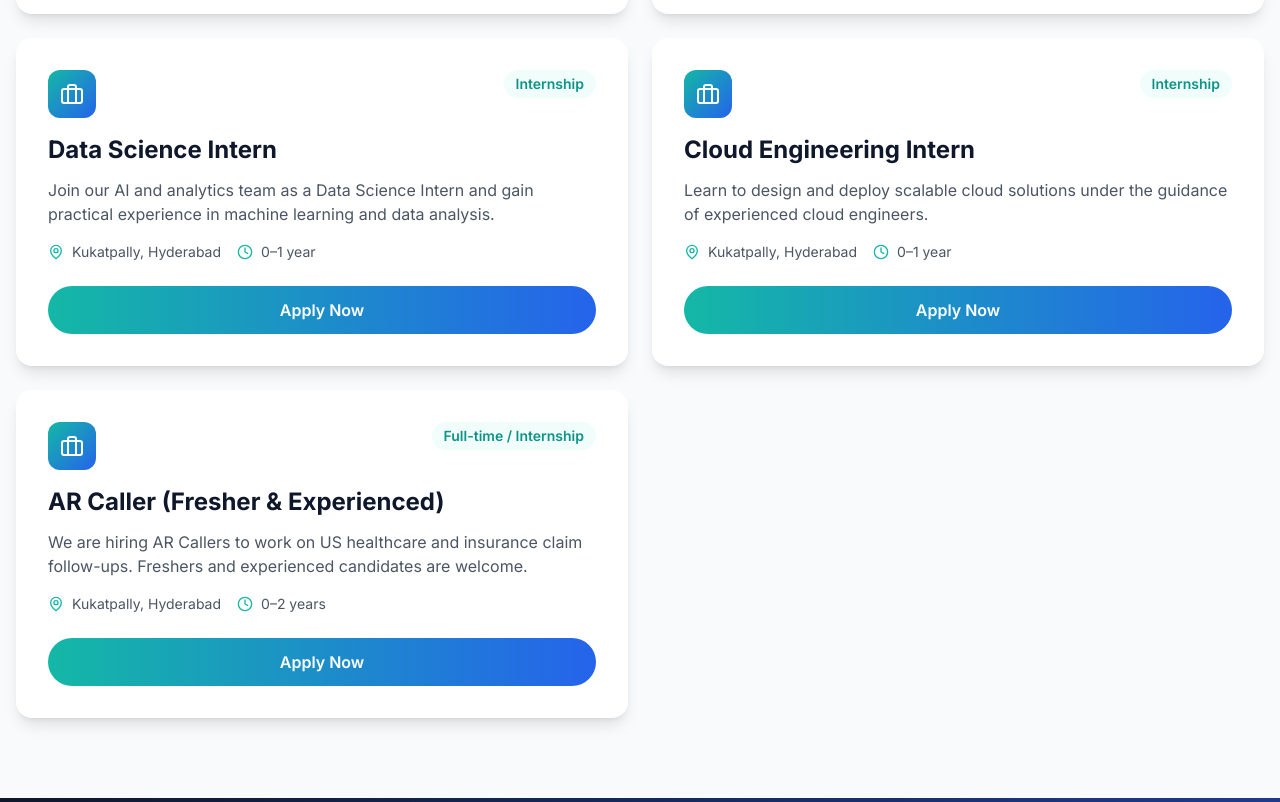
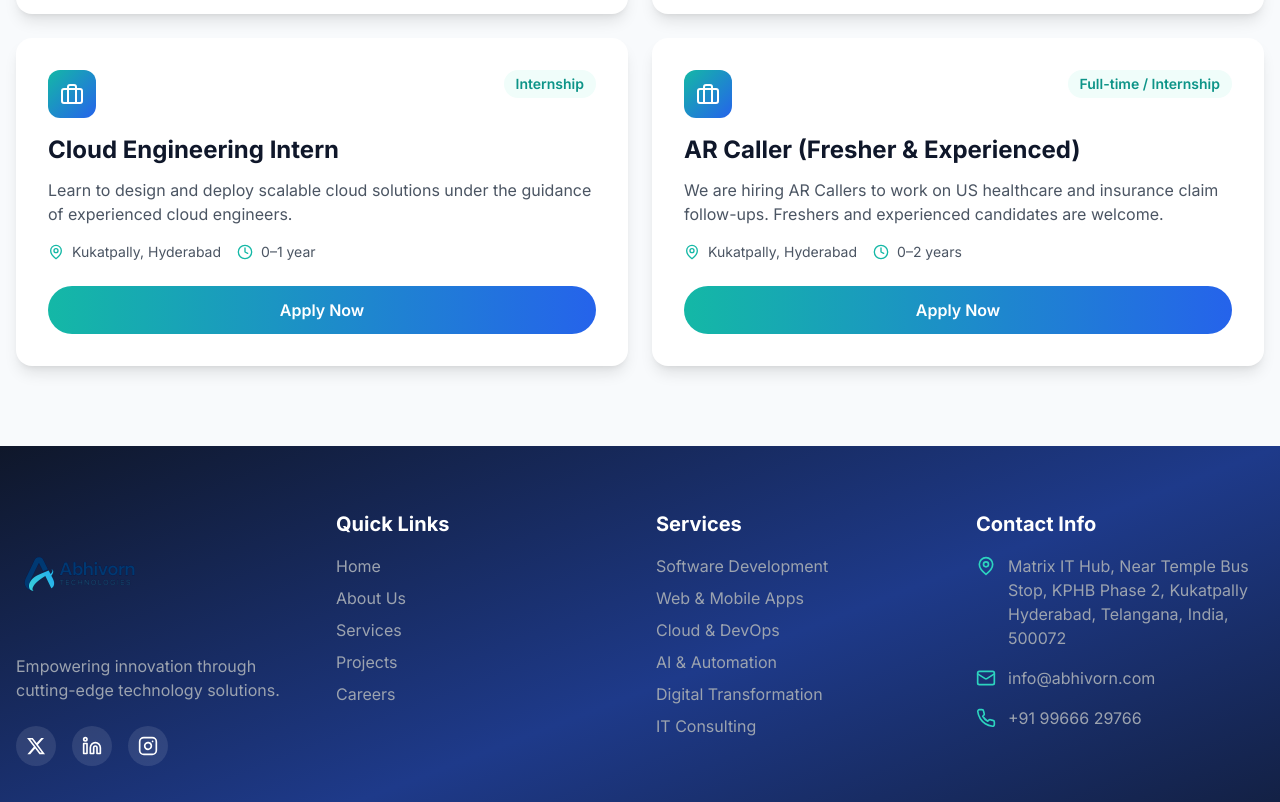
Before and after one commit to MrArun20/myproject, a React (Vite) app: page /careers in a window 1280 px wide. Shown: the part 1198-2000 px from the top of the page. Built offline with nearby package versions, Linux system fonts and the light colour scheme.

Commit message:
contactpageupdated

```diff
--- a/package.json
+++ b/package.json
@@ -17,6 +17,7 @@
     "lucide-react": "^0.344.0",
     "react": "^18.3.1",
     "react-dom": "^18.3.1",
+    "react-icons": "^5.5.0",
     "react-router-dom": "^7.9.5"
   },
   "devDependencies": {
--- a/src/components/Footer.tsx
+++ b/src/components/Footer.tsx
@@ -1,5 +1,6 @@
 import { Link } from 'react-router-dom';
-import { Facebook, Twitter, Linkedin, Instagram, Mail, Phone, MapPin } from 'lucide-react';
+import { Facebook, Linkedin, Instagram, Mail, Phone, MapPin } from 'lucide-react';
+import { FaXTwitter } from "react-icons/fa6";
 // import logo from '/assets/MainLogo-Edited.png';
 
 export default function Footer() {
@@ -21,17 +22,18 @@ export default function Footer() {
               Empowering innovation through cutting-edge technology solutions.
             </p>
             <div className="flex space-x-4">
-              <a
+              {/* <a
                 href="#"
                 className="w-10 h-10 bg-white/10 hover:bg-teal-500 rounded-full flex items-center justify-center transition-colors duration-300"
               >
                 <Facebook className="w-5 h-5" />
-              </a>
+              </a> */}
               <a
-                href="#"
+                href="https://x.com/abhivorntech"
+                target='_blank'
                 className="w-10 h-10 bg-white/10 hover:bg-teal-500 rounded-full flex items-center justify-center transition-colors duration-300"
               >
-                <Twitter className="w-5 h-5" />
+                <FaXTwitter className="w-5 h-5" />
               </a>
               <a
                 href="https://www.linkedin.com/company/abhivorn-technologies/"
@@ -41,7 +43,8 @@ export default function Footer() {
                 <Linkedin className="w-5 h-5" />
               </a>
               <a
-                href="#"
+                href="https://www.instagram.com/abhivorn_technologies/"
+                target='_blank'
                 className="w-10 h-10 bg-white/10 hover:bg-teal-500 rounded-full flex items-center justify-center transition-colors duration-300"
               >
                 <Instagram className="w-5 h-5" />
@@ -101,11 +104,11 @@ export default function Footer() {
               </li>
               <li className="flex items-center text-gray-400">
                 <Mail className="w-5 h-5 mr-3 flex-shrink-0 text-teal-400" />
-                <a href="mailto:hr@abhivorn.com">hr@abhivorn.com</a>
+                <a href="mailto:info@abhivorn.com">info@abhivorn.com</a>
               </li>
               <li className="flex items-center text-gray-400">
                 <Phone className="w-5 h-5 mr-3 flex-shrink-0 text-teal-400" />
-                <a href="tel:+917660054495">+91 76600 54495</a>
+                <a href="tel:+919966629766">+91 99666 29766</a>
               </li>
             </ul>
           </div>
--- a/src/pages/Careers.tsx
+++ b/src/pages/Careers.tsx
@@ -89,25 +89,7 @@ export default function Careers() {
       'Work closely with developers to implement designs'
     ]
   },
-  {
-    title: 'Data Science Intern',
-    location: 'Kukatpally, Hyderabad',
-    type: 'Internship',
-    experience: '0–1 year',
-    description: 'Join our AI and analytics team as a Data Science Intern and gain practical experience in machine learning and data analysis.',
-    requirements: [
-      'Basic knowledge of Python and ML libraries (NumPy, Pandas, Scikit-learn)',
-      'Understanding of data visualization tools like Matplotlib or Power BI',
-      'Interest in AI, data analytics, and model building',
-      'Strong analytical and mathematical skills'
-    ],
-    responsibilities: [
-      'Support in cleaning and preparing datasets',
-      'Assist in developing ML models',
-      'Perform exploratory data analysis (EDA)',
-      'Collaborate with data scientists and engineers'
-    ]
-  },
+
   {
     title: 'Cloud Engineering Intern',
     location: 'Kukatpally, Hyderabad',
--- a/src/pages/Contact.tsx
+++ b/src/pages/Contact.tsx
@@ -113,7 +113,7 @@ export default function Contact() {
                   <h3 className="text-xl font-bold text-slate-900 mb-2">
                     Email Us
                   </h3>
-                  <p className="text-gray-700">hr@abhivorn.com</p>
+                  <p className="text-gray-700">info@abhivorn.com</p>
                   <p className="text-gray-700">support@abhivorn.com</p>
                 </div>
               </div>
```
Also changed, not shown: 1 other file (tests, documents, lock files or other folders).
